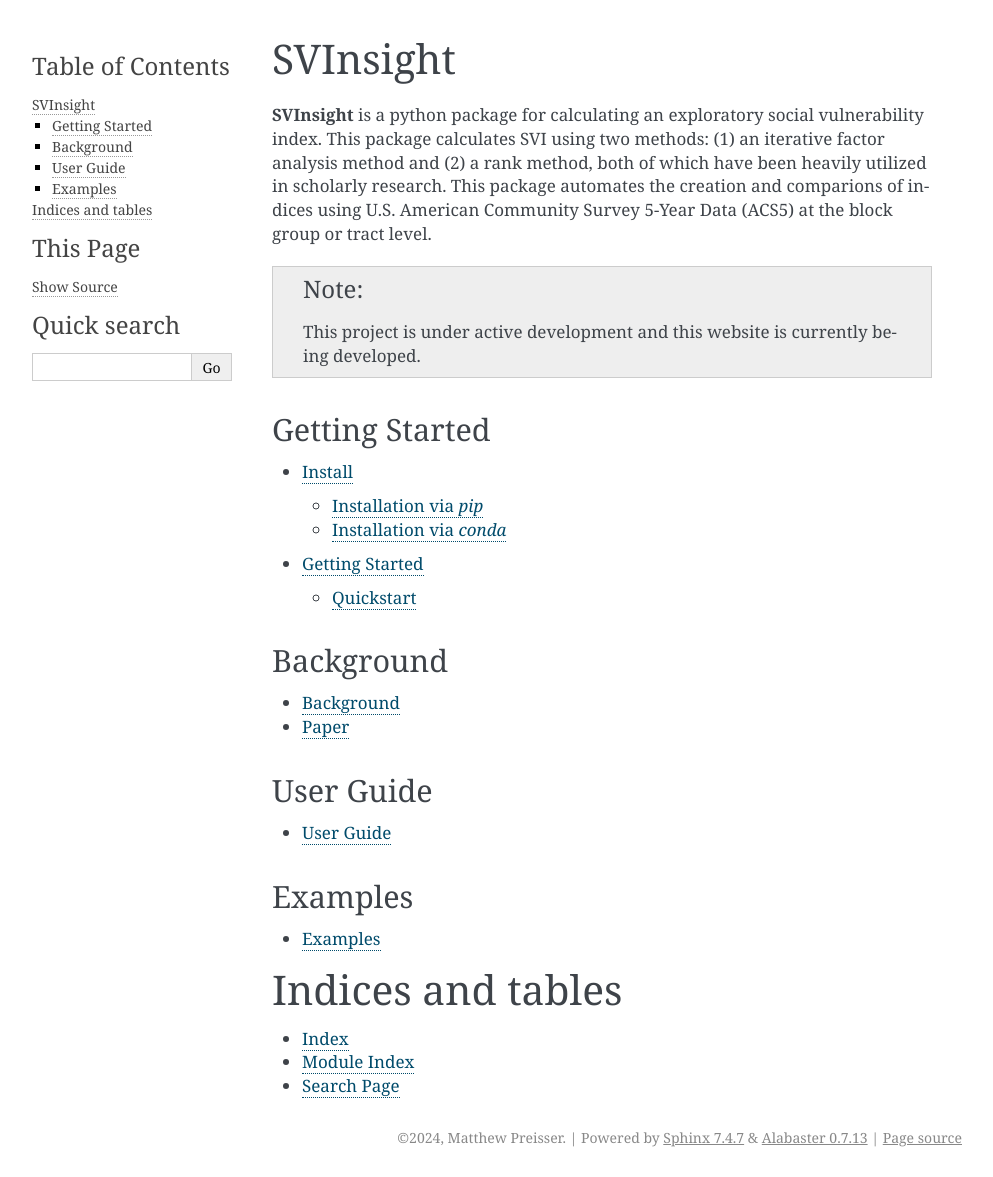
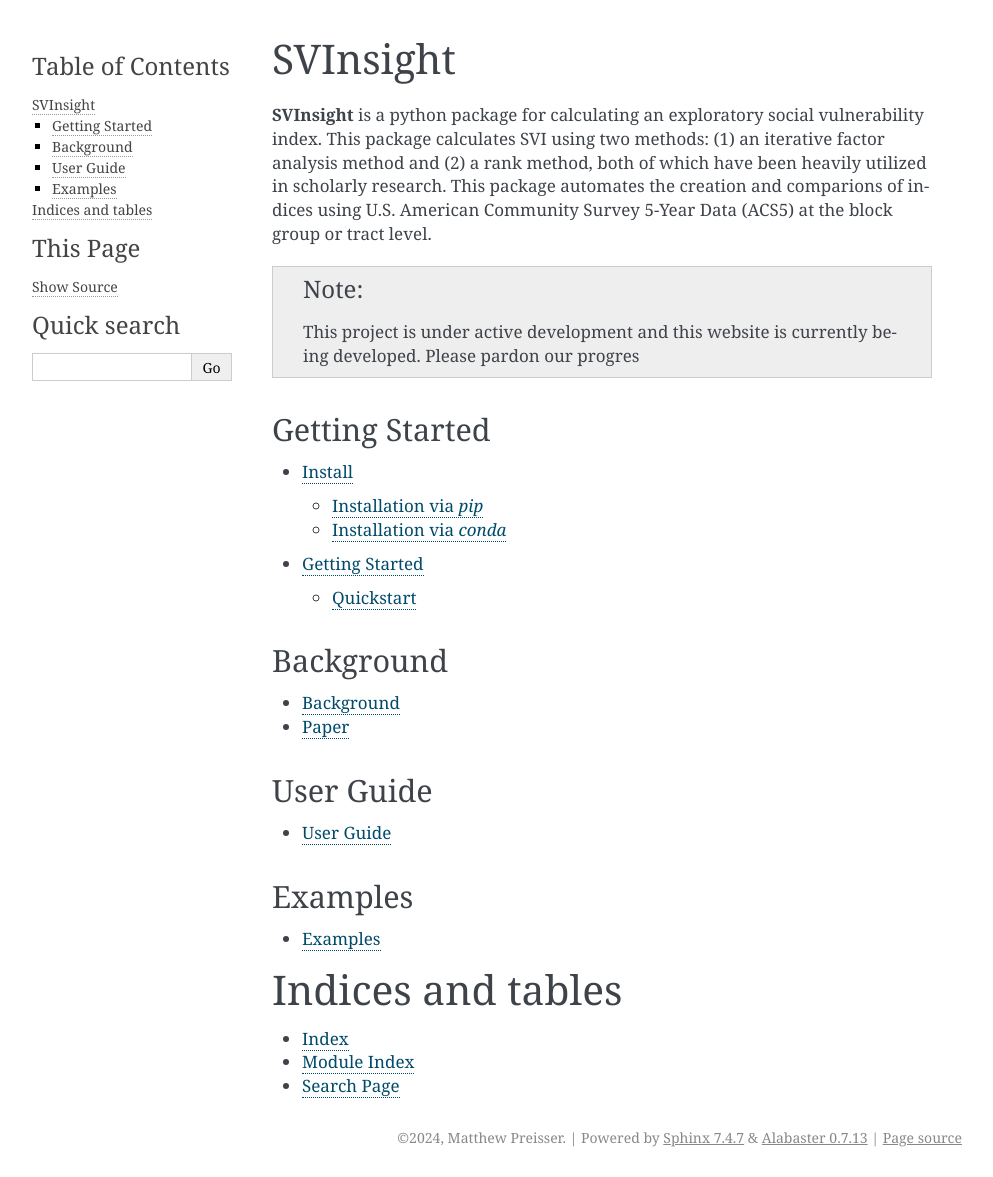
Before and after one commit to mdp0023/SVInsight, a Sphinx documentation site: the page built from docs/index.rst, in a window 1280 px wide. Shown: the whole page, without its empty margins (148-1141 px from the left). Built offline with Sphinx 7.4.7, drawn with Linux system fonts in a browser that asks for light colours.

Commit message:
updating docs

```diff
--- a/docs/index.rst
+++ b/docs/index.rst
@@ -10,7 +10,7 @@
 
 .. note::
 
-   This project is under active development and this website is currently being developed.
+   This project is under active development and this website is currently being developed. Please pardon our progres
 
 Getting Started
 ###############
```
